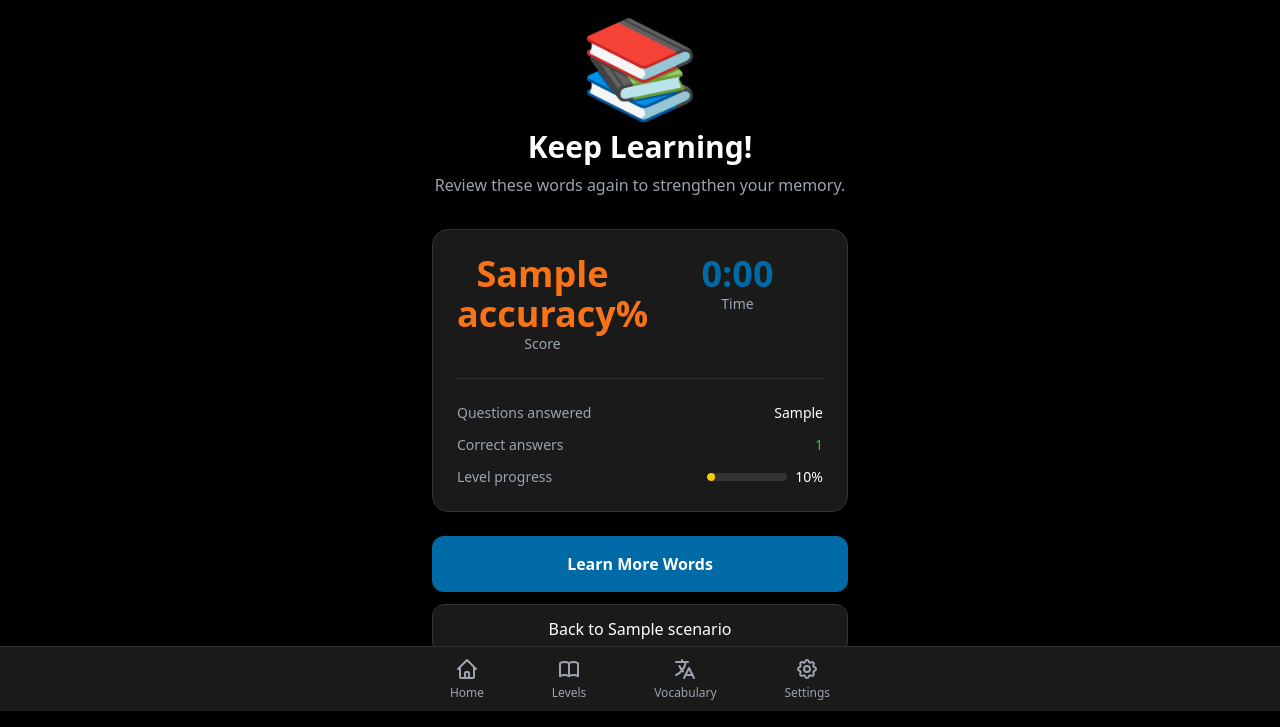
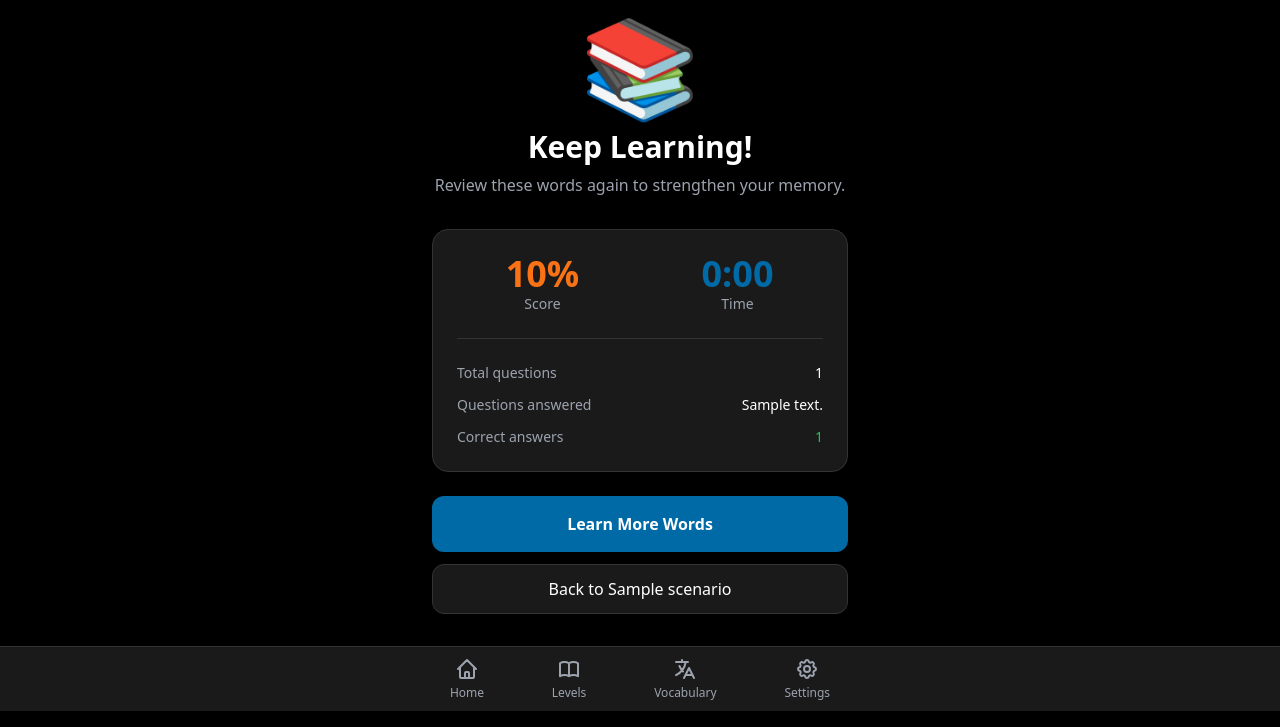
Before and after one commit to sathish-kumaresan/vocabestie, a FastAPI app: template app/templates/learning/complete.html in a window 1280 px wide. Shown: the part 89-816 px from the top of the page. Run offline with FastAPI, Linux system fonts and the light colour scheme; the template is opened without the code that fills it: most values are stand-ins (such as "Sample title", 1, 10 or a date in 2020); some libraries are stand-ins or nearby versions.

Commit message:
fix: Multiple critical fixes - strict level-based distractors, completion page stats overhaul, intro page new=true param

```diff
--- a/app/templates/learning/complete.html
+++ b/app/templates/learning/complete.html
@@ -6,15 +6,15 @@
 <div class="p-4 max-w-md mx-auto text-center">
     <!-- Success animation with dynamic message -->
     <div class="py-8">
-        {% if accuracy >= 90 %}
+        {% if score >= 90 %}
         <div class="text-8xl mb-4">🏆</div>
         <h1 class="text-3xl font-bold text-swedish-yellow mb-2">Outstanding!</h1>
         <p class="text-text-secondary">You're mastering Swedish like a pro!</p>
-        {% elif accuracy >= 70 %}
+        {% elif score >= 70 %}
         <div class="text-8xl mb-4">🎉</div>
         <h1 class="text-3xl font-bold text-green-500 mb-2">Great Job!</h1>
         <p class="text-text-secondary">Solid performance! Keep it up!</p>
-        {% elif accuracy >= 50 %}
+        {% elif score >= 50 %}
         <div class="text-8xl mb-4">💪</div>
         <h1 class="text-3xl font-bold text-swedish-blue mb-2">Good Effort!</h1>
         <p class="text-text-secondary">Practice makes perfect. You're improving!</p>
@@ -25,11 +25,12 @@
         {% endif %}
     </div>
 
-    <!-- Stats -->
+    <!-- Stats Card -->
     <div class="bg-card rounded-2xl p-6 mb-6 border border-border-color">
-        <div class="grid grid-cols-2 gap-6">
+        <!-- Score and Time - prominent display -->
+        <div class="grid grid-cols-2 gap-6 mb-6">
             <div>
-                <p class="text-4xl font-bold {% if accuracy >= 70 %}text-green-500{% elif accuracy >= 50 %}text-swedish-yellow{% else %}text-orange-500{% endif %}">{{ accuracy }}%</p>
+                <p class="text-4xl font-bold {% if score >= 70 %}text-green-500{% elif score >= 50 %}text-swedish-yellow{% else %}text-orange-500{% endif %}">{{ score }}%</p>
                 <p class="text-text-secondary text-sm">Score</p>
             </div>
             <div>
@@ -38,29 +39,28 @@
             </div>
         </div>
 
-        <div class="mt-6 pt-6 border-t border-border-color space-y-3">
+        <!-- Detailed stats -->
+        <div class="pt-6 border-t border-border-color space-y-3">
+            <div class="flex justify-between text-sm">
+                <span class="text-text-secondary">Total questions</span>
+                <span class="text-text-primary font-medium">{{ total_questions }}</span>
+            </div>
+            {% if questions_skipped > 0 %}
+            <div class="flex justify-between text-sm">
+                <span class="text-text-secondary">Questions skipped</span>
+                <span class="text-text-secondary font-medium">{{ questions_skipped }}</span>
+            </div>
+            {% endif %}
             <div class="flex justify-between text-sm">
                 <span class="text-text-secondary">Questions answered</span>
-                <span class="text-text-primary font-medium">{{ words_practiced }}</span>
+                <span class="text-text-primary font-medium">{{ questions_answered }}</span>
             </div>
             <div class="flex justify-between text-sm">
                 <span class="text-text-secondary">Correct answers</span>
                 <span class="text-green-500 font-medium">{{ correct_count }}</span>
             </div>
-            {% if scenario_progress is defined %}
-            <div class="flex justify-between text-sm">
-                <span class="text-text-secondary">Level progress</span>
-                <div class="flex items-center gap-2">
-                    <div class="w-20 h-2 bg-border-color rounded-full overflow-hidden">
-                        <div class="h-full bg-swedish-yellow rounded-full" style="width: {{ scenario_progress }}%"></div>
-                    </div>
-                    <span class="text-text-primary font-medium">{{ scenario_progress }}%</span>
-                </div>
-            </div>
-            {% endif %}
         </div>
     </div>
-
 
     <!-- Actions -->
     <div class="space-y-3">
@@ -79,10 +79,6 @@
             Continue Learning
         </a>
         {% endif %}
-        <a href="/"
-            class="block w-full text-text-secondary hover:text-text-primary font-medium py-2 transition-colors text-center">
-            Home
-        </a>
     </div>
 </div>
 {% endblock %}
```
Also changed, not shown: app/routers/learning.py (+23 -13 lines), app/services/session.py (+8 -11 lines).
